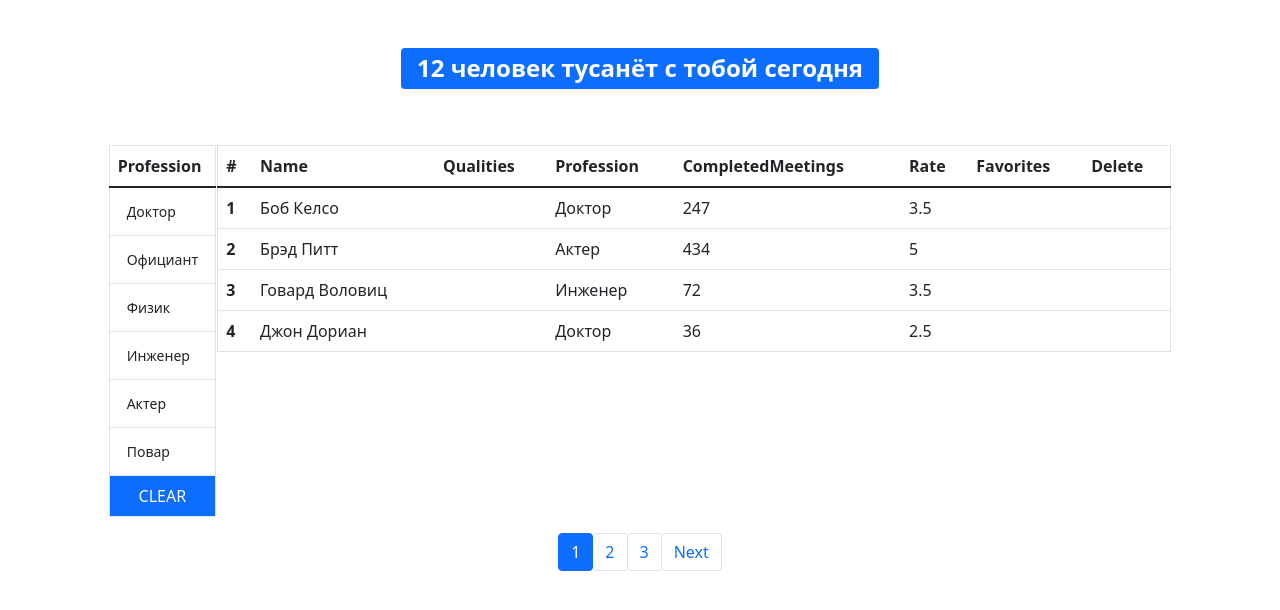
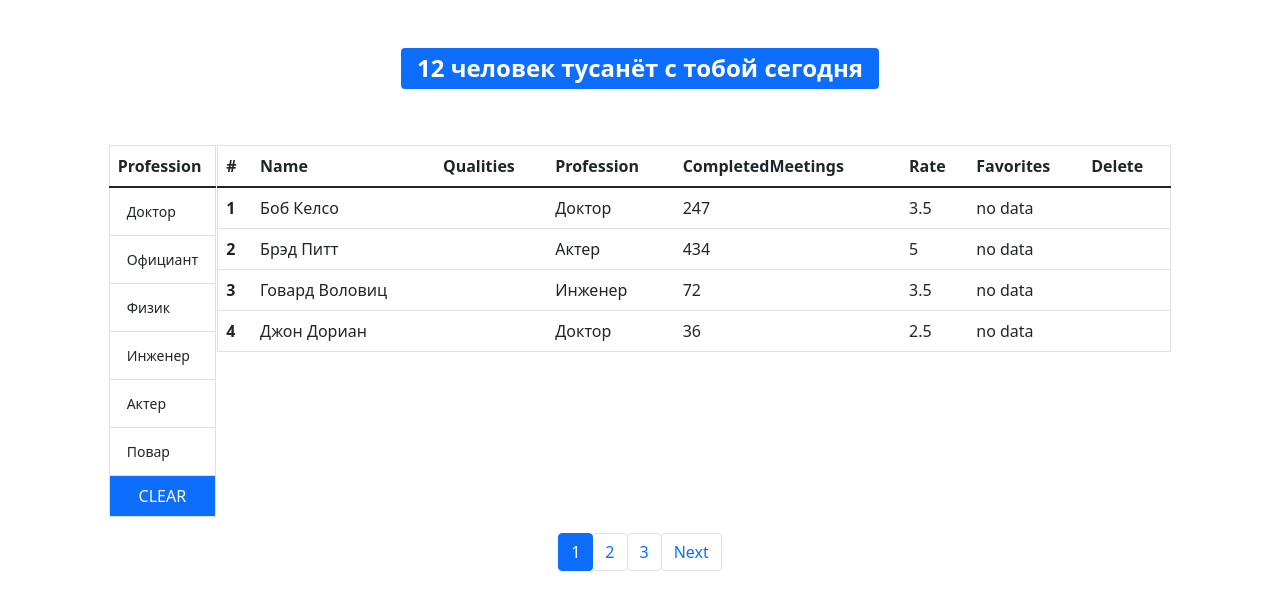
Before and after one commit to Yupiter78/fast-company-new, a React (Create React App) app: page / in a window 1280 px wide. Shown: the top 610 px of the page. Built offline with nearby package versions, Linux system fonts and the light colour scheme.

Commit message:
fix: change TableBody component

```diff
--- a/src/components/Table/TableBody.jsx
+++ b/src/components/Table/TableBody.jsx
@@ -8,11 +8,12 @@ const TableBody = ({ data, columns, startIndex }) => {
             {data.map((item, index) => (
                 <tr key={item._id}>
                     <th scope="row">{index + 1 + startIndex}</th>
-                    {Object.keys(columns).map(
-                        (column) =>
-                            column !== "number" && (
-                                <td key={column}>
-                                    {_.get(item, columns[column].iter)}
+                    {Object.entries(columns).map(
+                        ([key, value]) =>
+                            key !== "number" && (
+                                <td key={key}>
+                                    {value.iter &&
+                                        _.get(item, value.iter, "no data")}
                                 </td>
                             )
                     )}
```
